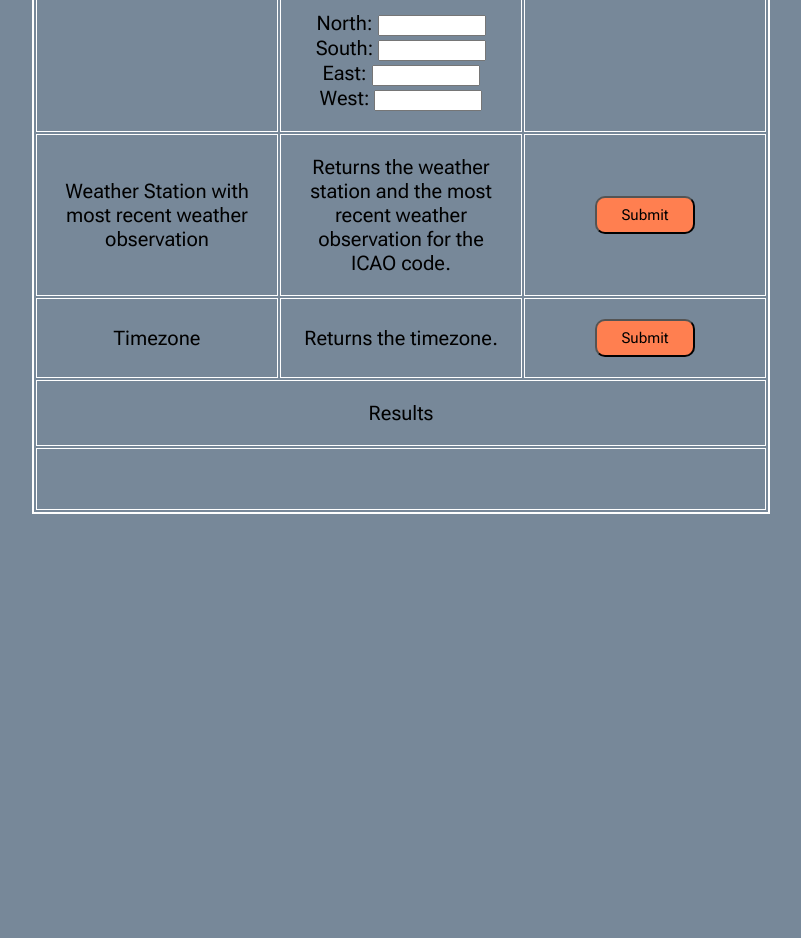
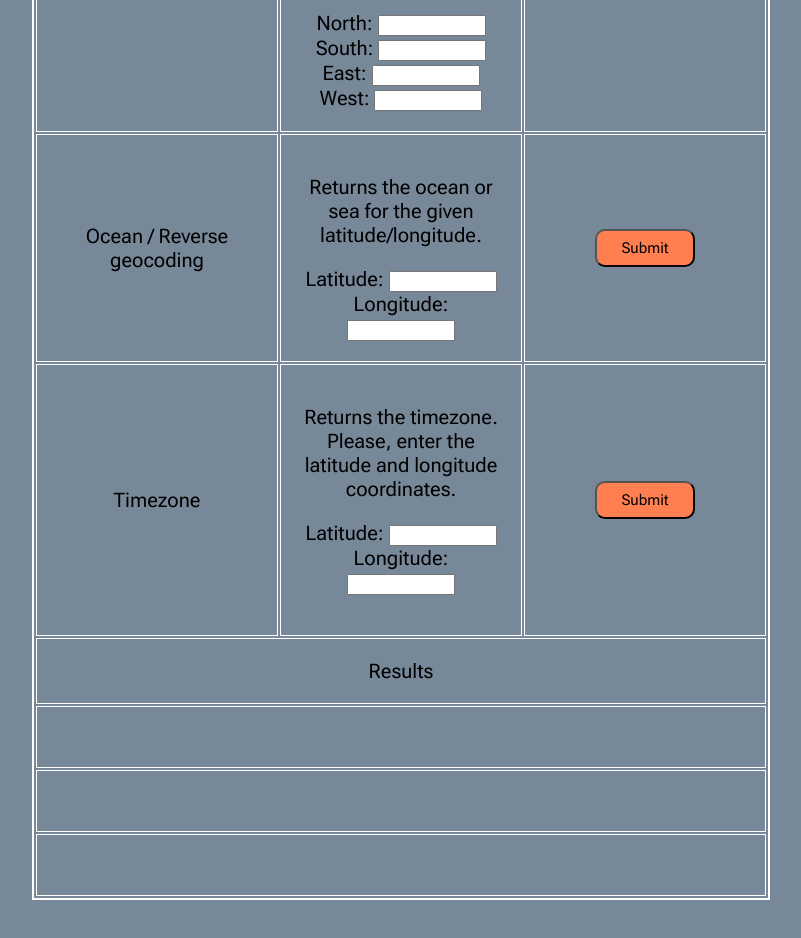
Before and after one commit to tanikolo/nikolova, a plain HTML site: page task/index.html in a window 1280 px wide. Shown: the part 460-1398 px from the top of the page, without its empty margins (239-1040 px from the left). Before the commit the page ends 1101 px from the top, so only its background shows below. Drawn offline with Linux system fonts and the light colour scheme.

Commit message:
Add files via upload

```diff
--- a/task/index.html
+++ b/task/index.html
@@ -1,4 +1,3 @@
-
 <!DOCTYPE html>
 <html lang="en">
    <head>
@@ -38,14 +37,25 @@
                <td><button id="btnOne">Submit</button></td>
             </tr>
             <tr>
-                <td>Weather Station with most recent weather observation</td>
-                <td>Returns the weather station and the most recent weather observation for the ICAO code.
+               <td>Ocean / Reverse geocoding</td>
+               <td><p>Returns the ocean or sea for the given latitude/longitude.</p>
+                  <label for="lat">Latitude:</label>
+                  <input type="number" id="latitude" name="lat">
+                  <label for="lng">Longitude:</label>
+                  <input type="number" id="longitude" name="lng">
                </td>
                <td><button id="btnTwo">Submit</button></td>
             </tr>
             <tr>
                <td>Timezone</td>
-                <td>Returns the timezone.</td>
+               <td>
+                  <p>Returns the timezone. Please, enter the latitude and longitude coordinates.</p>
+                  <label for="lat">Latitude:</label>
+                  <input type="number" id="lat" name="lat">
+                  <label for="lng">Longitude:</label>
+                  <input type="number" id="lng" name="lng">
+                  </p>
+               </td>
                <td><button id="btnThree">Submit</button></td>
             </tr>
             <tr>
@@ -61,12 +71,26 @@
                   <p id="lat"></p>
                </td>
             </tr>
+            <tr>
+               <td colspan="3">
+                  <p id="geonameId"></p>
+                  <p id="name"></p>
+                  <p id="distance"></p>
+               </td>
+            </tr>
+            <tr>
+               <td colspan="3">
+                  <p id="sunrise"></p>
+                  <p id="sunset"></p>
+                  <p id="timezoneId"></p>
+                  <p id="countryName"></p>
+                  <p id="time"></p>
+               </td>
+            </tr>
             </tr>
          </table>
       </div>
-
       <script type="application/javascript" src="libs/js/jquery-2.2.3.min.js"></script>
       <script type="application/javascript" src="libs/js/script.js"></script>
-
    </body>
 </html>
```
Lines whose indentation alone changed are shown as unchanged.
